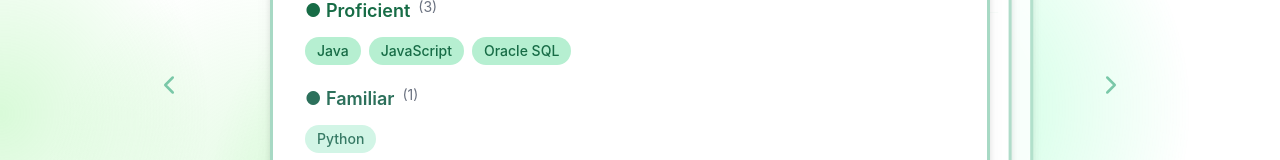
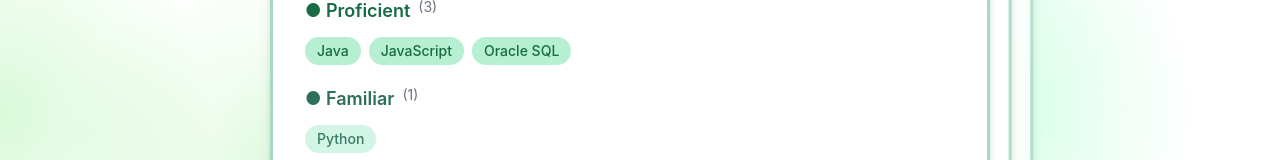
Before and after one commit to my2min0/portfolio, a React (Create React App) app: page / in a window 1280 px wide. Shown: the part 1755-1915 px from the top of the page. Built offline with nearby package versions, Linux system fonts and the light colour scheme; the HTML template or start-up script is replaced by a standard one.

Commit message:
클릭 or 터치로 카드가 넘어가도록 구현

```diff
--- a/src/components/sections/Skill&Tool.js
+++ b/src/components/sections/Skill&Tool.js
@@ -95,22 +95,19 @@
             <div className="relative flex flex-col items-center justify-center">
                 {/* 카드와 화살표 */}
                 <div className="flex items-center justify-center w-full max-w-7xl gap-5 md:gap-24">
-                    {/* 왼쪽 화살표 */}
-                    <button onClick={handlePrev} disabled={isAnimating}>
-                        <svg xmlns="http://www.w3.org/2000/svg" width="30" height="30" viewBox="0 0 24 24" fill="none" stroke="#7AC8A8" strokeWidth="2" strokeLinecap="round" strokeLinejoin="round">
-                            <path d="m15 18-6-6 6-6"/>
-                        </svg>
-                    </button>
-
-                    {/* 카드들 */}
                     <div className="relative w-[400px] h-[270px] -left-[10px] md:min-w-[720px] md:h-[400px]">
                         {cards.map((card, index) => (
                             <div
                                 key={ card.id }
-                                className={`absolute bg-white drop-shadow-lg w-full h-full rounded-2xl border-[#A7D9C4] transition-all duration-500 ease-out ${isAnimating ? 'pointer-events-none' : ''}
+                                className={`absolute bg-white drop-shadow-lg w-full h-full rounded-2xl border-[#A7D9C4] transition-all duration-500 ease-out ${isAnimating ? 'pointer-events-none' : 'cursor-pointer'}
                                     p-3 border-[2px]
                                     md:p-8 md:border-[3px]`}
                                 style={ getCardStyle(index) }
+                                onClick={() => !isAnimating && handleNext()}
+                                onTouchEnd={(e) => {
+                                    e.preventDefault();
+                                    !isAnimating && handleNext();
+                                }}
                             >
                                 {/* 카드 내용 */}
                                 <div className="h-full">
@@ -170,22 +167,10 @@
                                             </div>
                                         </div>
                                     </div>
-
-
-
-
-
                                 </div>
                             </div>
                         ))}
                     </div>
-
-                    {/* 오른쪽 화살표 */}
-                    <button onClick={handleNext} disabled={isAnimating}>
-                        <svg xmlns="http://www.w3.org/2000/svg" width="30" height="30" viewBox="0 0 24 24" fill="none" stroke="#7AC8A8" strokeWidth="2" strokeLinecap="round" strokeLinejoin="round">
-                            <path d="m9 18 6-6-6-6"/>
-                        </svg>
-                    </button>
                 </div>
             </div>
         </div>
```
